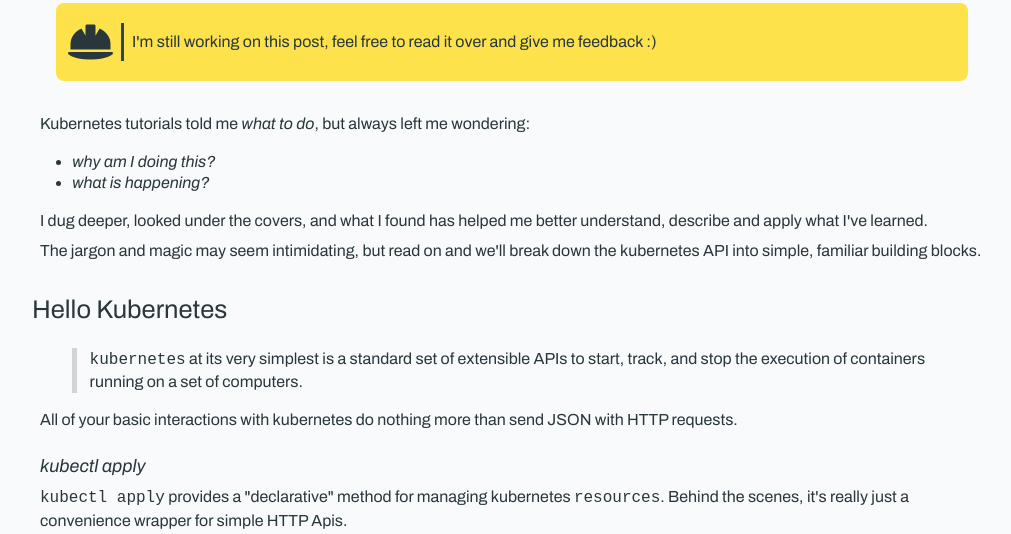
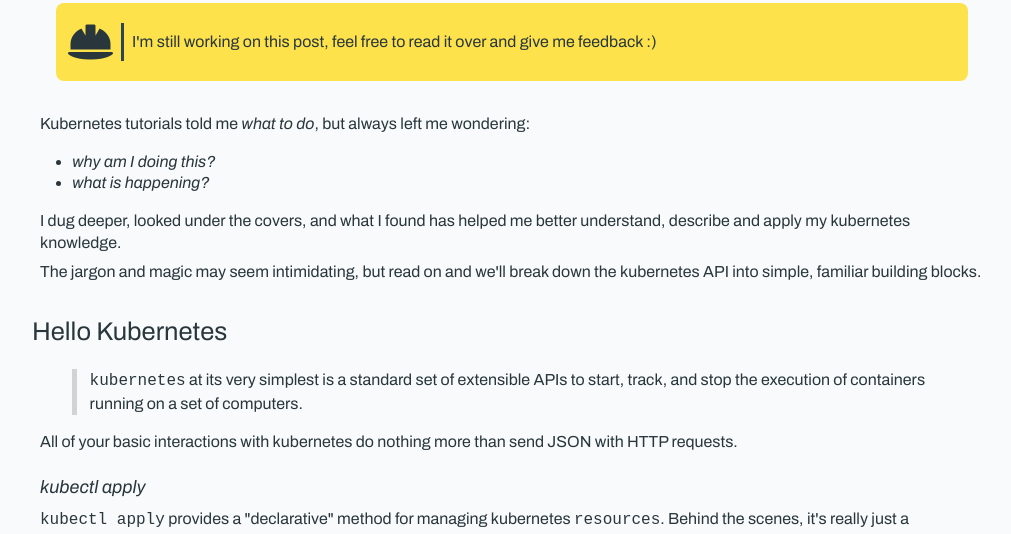
Before and after one commit to DanInProgress/daninprogress.com, a Gatsby site: page /20220318-k8s-no-jargon/ in a window 1280 px wide. Shown: the part 204-738 px from the top of the page, without its empty margins (128-1139 px from the left). Built offline with nearby package versions, Linux system fonts and the light colour scheme; Gatsby itself is replaced by a stand-in of ours; some packages are replaced by stand-ins of ours.

Commit message:
fix odd wording

```diff
--- a/content/blog/20220318-k8s-no-jargon/index.md
+++ b/content/blog/20220318-k8s-no-jargon/index.md
@@ -17,7 +17,7 @@ but always left me wondering:
 - *what is happening?*
 
 I dug deeper, looked under the covers, and what I found has helped me better
-understand, describe and apply what I've learned.
+understand, describe and apply my kubernetes knowledge.
 
 The jargon and magic may seem intimidating, but read on and we'll break down the
 kubernetes API into simple, familiar building blocks.
```
